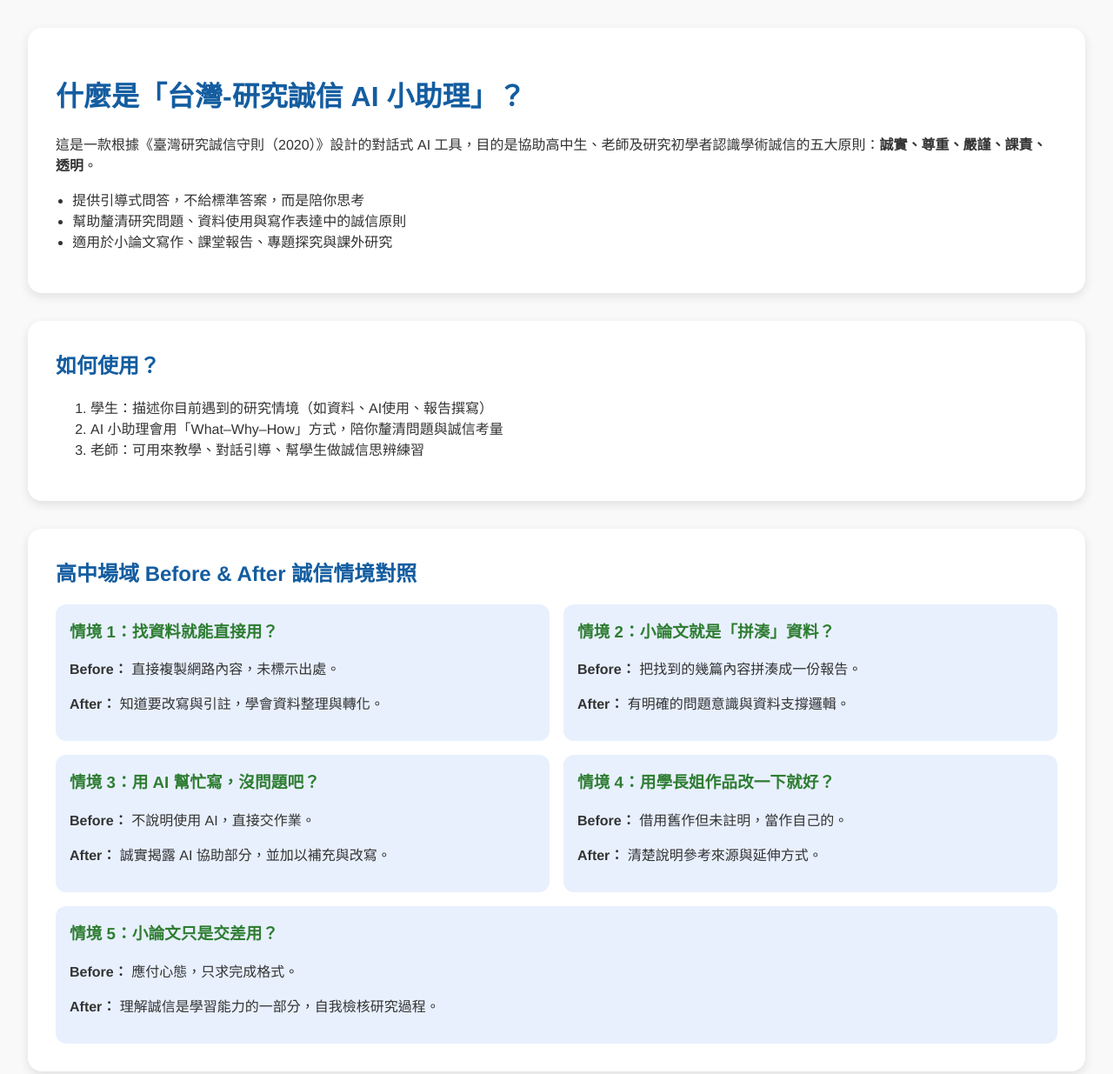
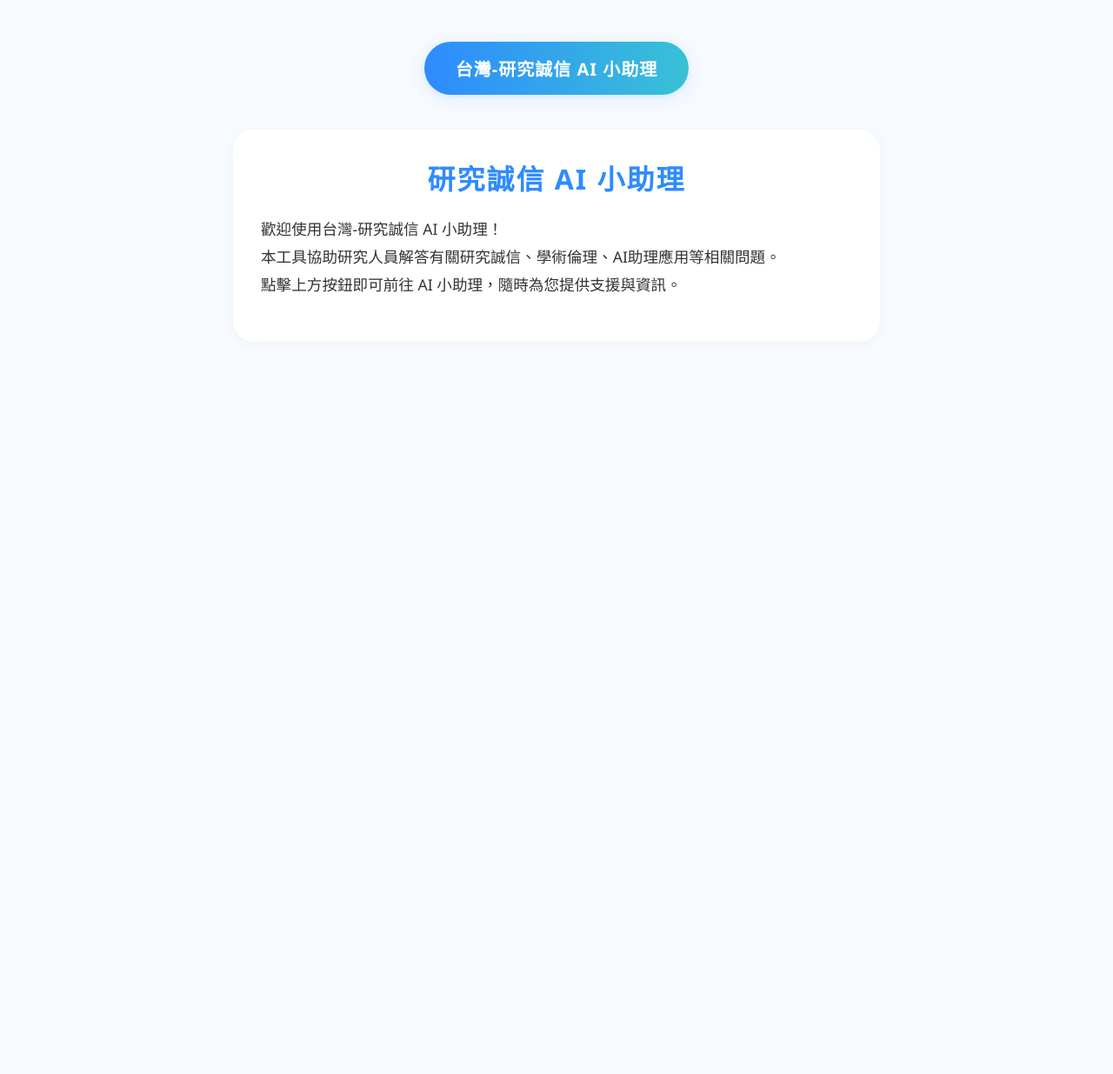
Before and after one commit to cathyfaery/tw-research-integrity-aibot, a plain HTML site: page index.html in a window 1280 px wide. Shown: the top 1235 px of the page at 87% size. After the commit the page ends 800 px from the top, so only its background shows below. Drawn offline with Linux system fonts and the light colour scheme.

Commit message:
Update index.html

```diff
--- a/index.html
+++ b/index.html
@@ -1,105 +1,96 @@
 <!DOCTYPE html>
 <html lang="zh-Hant">
 <head>
-  <meta charset="UTF-8" />
-  <meta name="viewport" content="width=device-width, initial-scale=1.0" />
-  <title>台灣-研究誠信 AI 小助理介紹</title>
+  <meta charset="UTF-8">
+  <meta name="viewport" content="width=device-width, initial-scale=1">
+  <title>台灣-研究誠信 AI 小助理</title>
   <style>
     body {
-      font-family: 'Helvetica Neue', sans-serif;
+      font-family: "Segoe UI", "Noto Sans TC", "微軟正黑體", Arial, sans-serif;
+      background-color: #f7fafe;
       margin: 0;
-      padding: 2rem;
-      background-color: #f9f9f9;
+      padding: 0;
+    }
+    .center-btn-container {
+      width: 100%;
+      display: flex;
+      justify-content: center;
+      align-items: center;
+      margin-top: 48px;
+      margin-bottom: 40px;
+    }
+    .fancy-btn {
+      display: inline-block;
+      padding: 16px 36px;
+      font-size: 1.25rem;
+      font-weight: 600;
+      color: #fff;
+      background: linear-gradient(90deg, #2E8BFF 0%, #38C1D6 100%);
+      border: none;
+      border-radius: 32px;
+      box-shadow: 0 4px 20px rgba(46,139,255,0.12), 0 1.5px 6px rgba(56,193,214,0.10);
+      text-decoration: none;
+      transition: background 0.3s, box-shadow 0.3s, transform 0.2s;
+      cursor: pointer;
+      letter-spacing: 1px;
+    }
+    .fancy-btn:hover, .fancy-btn:focus {
+      background: linear-gradient(90deg, #38C1D6 0%, #2E8BFF 100%);
+      box-shadow: 0 8px 32px rgba(46,139,255,0.16), 0 2px 10px rgba(56,193,214,0.12);
+      transform: scale(1.06);
+      outline: none;
+    }
+    .main-content {
+      width: 100%;
+      max-width: 680px;
+      margin: 0 auto;
+      background: #fff;
+      border-radius: 24px;
+      box-shadow: 0 2px 8px rgba(56,193,214,0.08);
+      padding: 32px;
+    }
+    h1 {
+      text-align: center;
+      color: #2E8BFF;
+      margin-top: 0;
+      font-size: 2rem;
+      font-weight: 700;
+      letter-spacing: 2px;
+    }
+    p {
       color: #333;
+      font-size: 1.1rem;
+      line-height: 1.8;
     }
-    h1, h2 {
-      color: #145DA0;
-    }
-    .card {
-      background: white;
-      border-radius: 16px;
-      box-shadow: 0 4px 12px rgba(0, 0, 0, 0.1);
-      padding: 2rem;
-      margin-bottom: 2rem;
-    }
-    .card h2 {
-      margin-top: 0;
-    }
-    .card ul {
-      padding-left: 1.2rem;
-    }
-    .flex {
-      display: flex;
-      flex-wrap: wrap;
-      gap: 1rem;
-    }
-    .before-after {
-      flex: 1 1 45%;
-      background-color: #e8f0fe;
-      border-radius: 12px;
-      padding: 1rem;
-    }
-    .before-after h3 {
-      margin-top: 0;
-      color: #2E7D32;
-    }
-    @media (max-width: 768px) {
-      .before-after {
-        flex: 1 1 100%;
+    @media (max-width: 700px) {
+      .main-content {
+        padding: 16px;
+        border-radius: 8px;
+      }
+      .center-btn-container {
+        margin-top: 32px;
+        margin-bottom: 24px;
+      }
+      h1 {
+        font-size: 1.3rem;
       }
     }
   </style>
 </head>
 <body>
-  <div class="card">
-    <h1>什麼是「台灣-研究誠信 AI 小助理」？</h1>
-    <p>這是一款根據《臺灣研究誠信守則（2020）》設計的對話式 AI 工具，目的是協助高中生、老師及研究初學者認識學術誠信的五大原則：<strong>誠實、尊重、嚴謹、課責、透明</strong>。</p>
-    <ul>
-      <li>提供引導式問答，不給標準答案，而是陪你思考</li>
-      <li>幫助釐清研究問題、資料使用與寫作表達中的誠信原則</li>
-      <li>適用於小論文寫作、課堂報告、專題探究與課外研究</li>
-    </ul>
+  <div class="center-btn-container">
+    <a class="fancy-btn" href="https://chatgpt.com/g/g-67f54c625b508191bda9133eed56f098-tai-wan-yan-jiu-cheng-xin-ai-xiao-zhu-li" target="_blank">
+      台灣-研究誠信 AI 小助理
+    </a>
   </div>
-
-  <div class="card">
-    <h2>如何使用？</h2>
-    <ol>
-      <li>學生：描述你目前遇到的研究情境（如資料、AI使用、報告撰寫）</li>
-      <li>AI 小助理會用「What–Why–How」方式，陪你釐清問題與誠信考量</li>
-      <li>老師：可用來教學、對話引導、幫學生做誠信思辨練習</li>
-    </ol>
+  <div class="main-content">
+    <h1>研究誠信 AI 小助理</h1>
+    <p>
+      歡迎使用台灣-研究誠信 AI 小助理！<br>
+      本工具協助研究人員解答有關研究誠信、學術倫理、AI助理應用等相關問題。<br>
+      點擊上方按鈕即可前往 AI 小助理，隨時為您提供支援與資訊。
+    </p>
+    <!-- 你可以在這裡加入更多內容 -->
   </div>
-
-  <div class="card">
-    <h2>高中場域 Before & After 誠信情境對照</h2>
-    <div class="flex">
-      <div class="before-after">
-        <h3>情境 1：找資料就能直接用？</h3>
-        <p><strong>Before：</strong> 直接複製網路內容，未標示出處。</p>
-        <p><strong>After：</strong> 知道要改寫與引註，學會資料整理與轉化。</p>
-      </div>
-      <div class="before-after">
-        <h3>情境 2：小論文就是「拼湊」資料？</h3>
-        <p><strong>Before：</strong> 把找到的幾篇內容拼湊成一份報告。</p>
-        <p><strong>After：</strong> 有明確的問題意識與資料支撐邏輯。</p>
-      </div>
-      <div class="before-after">
-        <h3>情境 3：用 AI 幫忙寫，沒問題吧？</h3>
-        <p><strong>Before：</strong> 不說明使用 AI，直接交作業。</p>
-        <p><strong>After：</strong> 誠實揭露 AI 協助部分，並加以補充與改寫。</p>
-      </div>
-      <div class="before-after">
-        <h3>情境 4：用學長姐作品改一下就好？</h3>
-        <p><strong>Before：</strong> 借用舊作但未註明，當作自己的。</p>
-        <p><strong>After：</strong> 清楚說明參考來源與延伸方式。</p>
-      </div>
-      <div class="before-after">
-        <h3>情境 5：小論文只是交差用？</h3>
-        <p><strong>Before：</strong> 應付心態，只求完成格式。</p>
-        <p><strong>After：</strong> 理解誠信是學習能力的一部分，自我檢核研究過程。</p>
-      </div>
-    </div>
-  </div>
-
 </body>
 </html>
```
